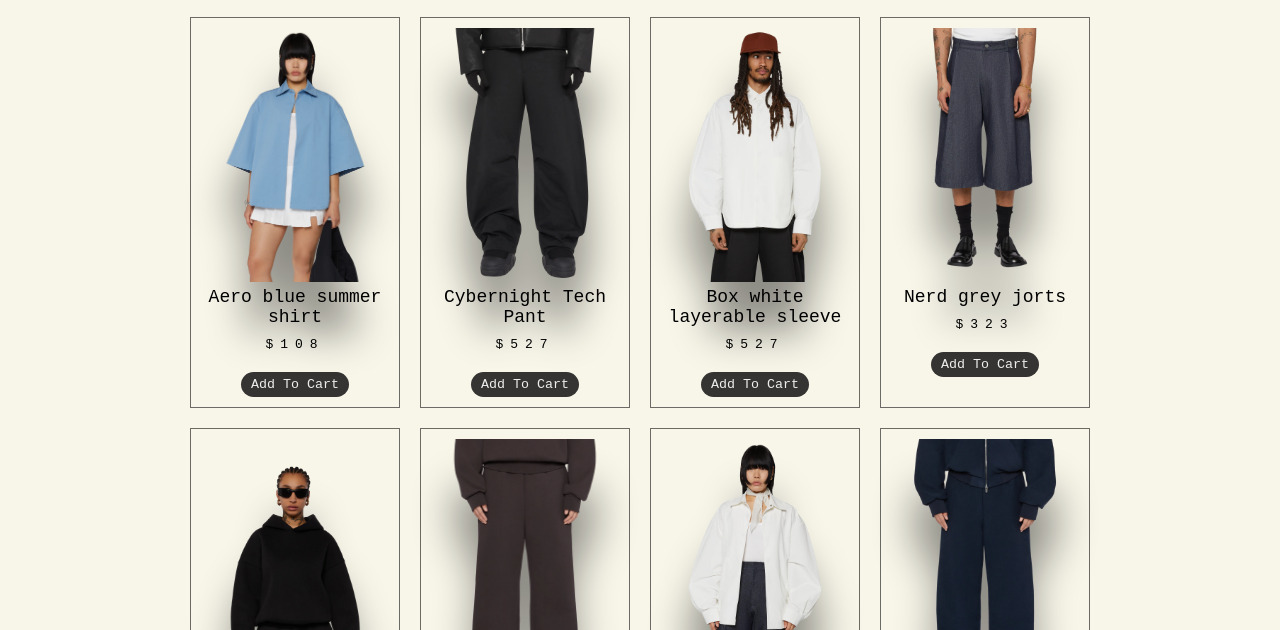
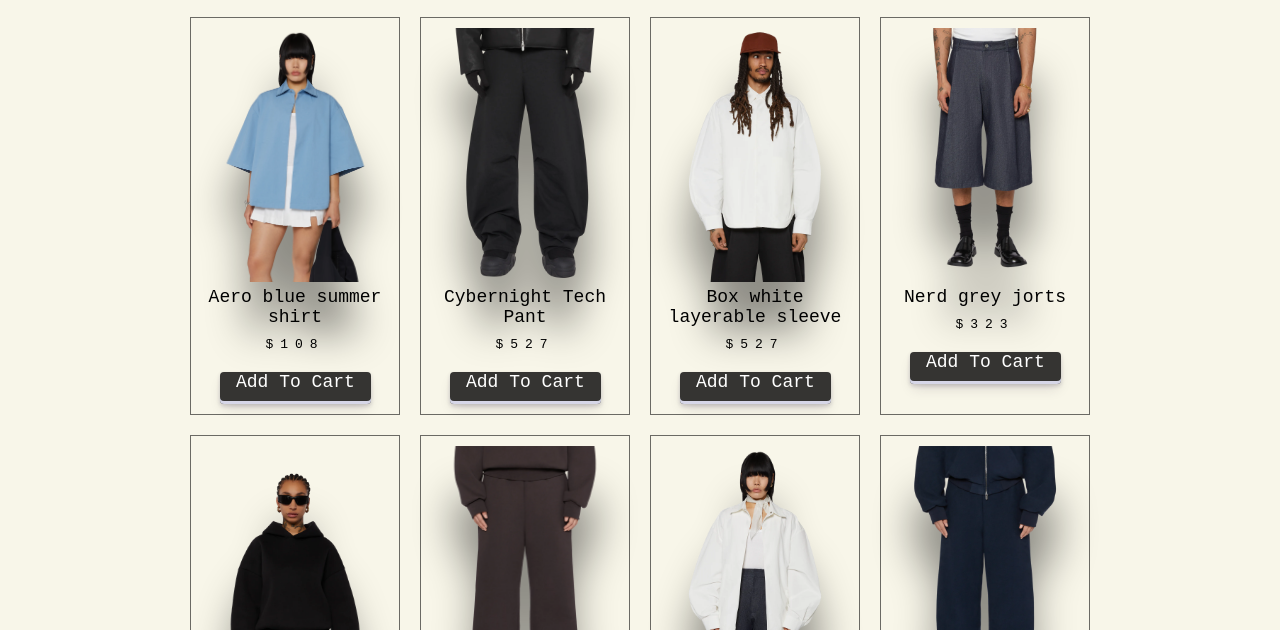
Before and after one commit to kairicabais/KairiGithub.io, a plain HTML site: page sale.html in a window 1280 px wide. Shown: the part 170-800 px from the top of the page. Drawn offline with Linux system fonts and the light colour scheme.

Commit message:
sale.css

```diff
--- a/sale.css
+++ b/sale.css
@@ -74,18 +74,52 @@ section{
 .listProduct .item button{
     background-color: #353432;
     color: #eee;
-    border: none;
-    padding: 5px 10px;
     margin-top: 10px;
     border-radius: 20px;
     /*button font */
     font-family: "Inconsolata", monospace;
     font-optical-sizing: auto;
-    font-weight: 400u;
+    font-weight: 400;
     font-style: normal;
     font-variation-settings:
     "wdth" 100;
+    border-radius: 4px;
+    border-width: 0;
+    box-shadow: rgba(45, 35, 66, 0.2) 0 2px 4px,rgba(45, 35, 66, 0.15) 0 7px 13px -3px,#D6D6E7 0 -3px 0 inset;
+    box-sizing: border-box;
+    color: #ffffff;
+    cursor: pointer;
+    display: inline-flex;
+    height: 32px;
+    line-height: 1;
+    list-style: none;
+    overflow: hidden;
+    padding-left: 16px;
+    padding-right: 16px;
+    position: relative;
+    text-align: left;
+    text-decoration: none;
+    transition: box-shadow .15s,transform .15s;
+    user-select: none;
+    -webkit-user-select: none;
+    touch-action: manipulation;
+    white-space: nowrap;
+    will-change: box-shadow,transform;
+    font-size: 18px;
 }
+.listProduct .item button:focus {
+    box-shadow: #D6D6E7 0 0 0 1.5px inset, rgba(45, 35, 66, 0.4) 0 2px 4px, rgba(45, 35, 66, 0.3) 0 7px 13px -3px, #D6D6E7 0 -3px 0 inset;
+   }
+   .listProduct .item button:hover {
+    box-shadow: rgba(45, 35, 66, 0.3) 0 4px 8px, rgba(45, 35, 66, 0.2) 0 7px 13px -3px, #D6D6E7 0 -3px 0 inset;
+    transform: translateY(-2px);
+   }
+   .listProduct .item button:active {
+    box-shadow: #D6D6E7 0 3px 7px inset;
+    transform: translateY(2px);
+   }
+
+
 
 /* cart */
 .cartTab{
```
